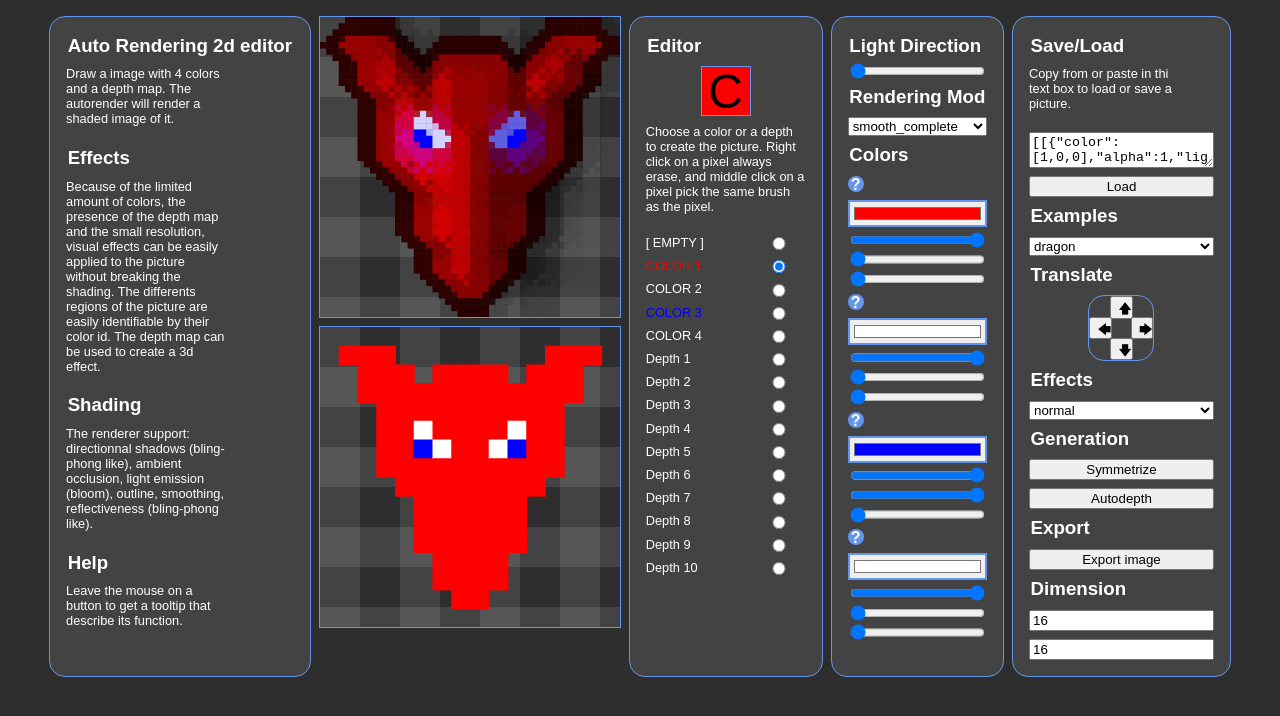
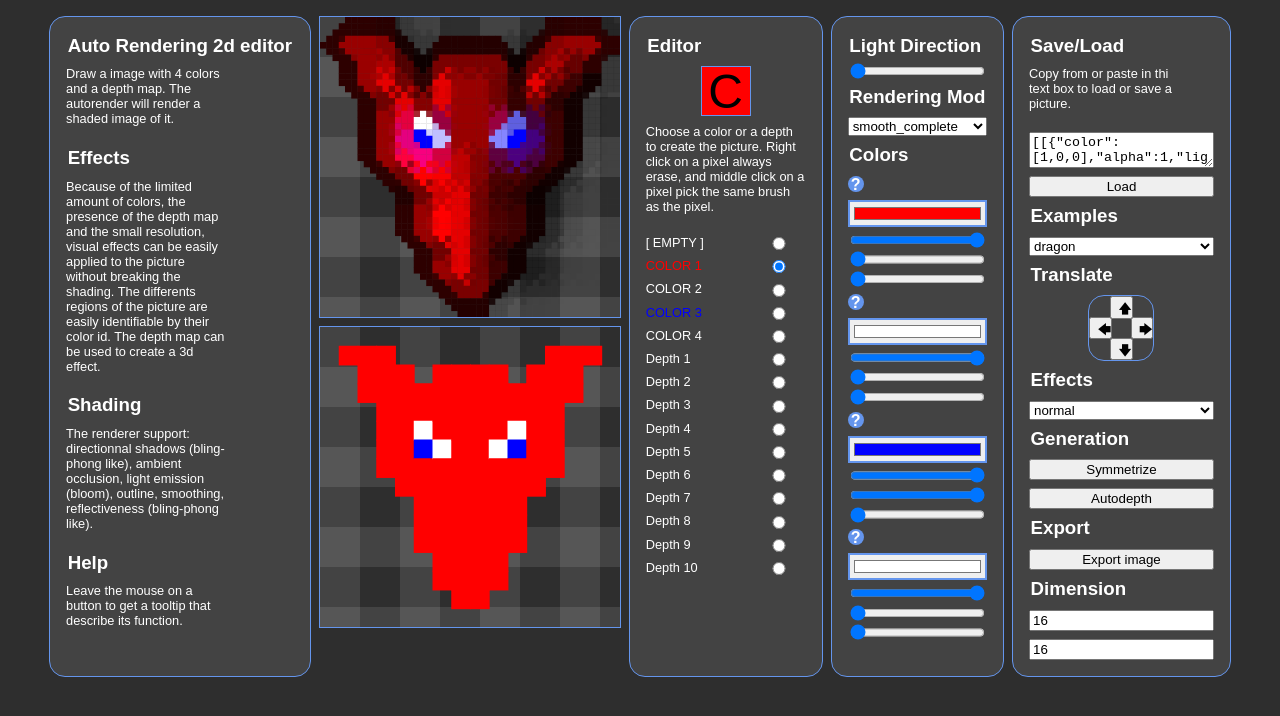
Before and after one commit to Jempasam/cardgame, a plain HTML site: page picture.html in a window 1280 px wide. Both pictures are taken after a click on the button "Autodepth". Drawn offline with Linux system fonts and the light colour scheme.

Commit message:
Better auto depth

```diff
--- a/js/view/picture.js
+++ b/js/view/picture.js
@@ -318,6 +318,34 @@ get("#autodepth").onclick = (e)=>{
     }
     is_changed=new_is_changed
   }while(remaining)
+
+  // The pixel between at least three pixel of at least the same depth around and no pixel of two depth under, are upped
+  // two times
+  for(let i=0; i<2; i++){
+    const result=picture.clone()
+    for(let [x,y] of picture.indexes()){
+      if(picture.get_depth(x,y)!=-1){
+        let count=0
+        for(let [dx,dy] of [[-1,0],[1,0],[0,-1],[0,1]]){
+          const [xx,yy] = /** @type {[Number,number]} */ ([x+dx,y+dy])
+          if(picture.contains(xx,yy)){
+            if(picture.get_depth(xx,yy)>=picture.get_depth(x,y)) count++
+            else if(picture.get_depth(xx,yy)<picture.get_depth(x,y)-1 || picture.get_depth(xx,yy)==-1) count=-1000
+          }
+        }
+        if(count>=2) result.set_depth(x,y,picture.get_depth(x,y)+1)
+      }
+    }
+    picture=result
+  }
+
+
+  // Secondary colors upped
+  for(let [x,y] of picture.indexes()){
+    if(picture.get_material_index(x,y)!=0 && picture.get_depth(x,y)!=-1){
+      picture.set_depth(x,y,picture.get_depth(x,y)+1)
+    }
+  }
   render()
 }
 
--- a/picture.html
+++ b/picture.html
@@ -56,7 +56,7 @@
             <input type="range" id="light1" title="Light Emission" min="0" max="100">
             <input type="range" id="reflection1" title="Reflectionness" min="0" max="100">
 
-            <span title="Tertiary color, eye color, ...">?</span>
+            <span title="Tertiary color, pupil color, ...">?</span>
             <input type="color" id="colors2" value="#000000">
             <input type="range" id="alpha2" title="Alpha" min="0" max="100">
             <input type="range" id="light2" title="Light Emission" min="0" max="100">
```
